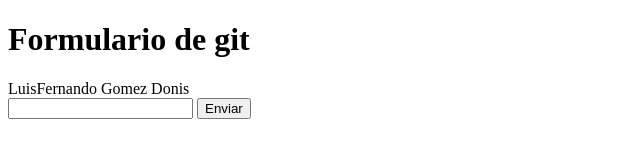
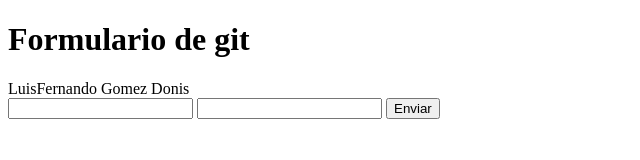
Before and after one commit to luisfergomez/git, a plain HTML site: page index.html in a window 1280 px wide. Shown: the whole page, without its empty margins (0-640 px from the left). Drawn offline with Linux system fonts and the light colour scheme.

Commit message:
se agrego lastname

```diff
--- a/index.html
+++ b/index.html
@@ -11,6 +11,7 @@
     <footer>LuisFernando Gomez Donis</footer>
     <form action="#" method="get"></form>
         <input type="text" name="firstname" id="firstname">
+        <input type="text" name="last" id="lastname">
         <input type="button" value="Enviar">
     </form>
 </body>
```
